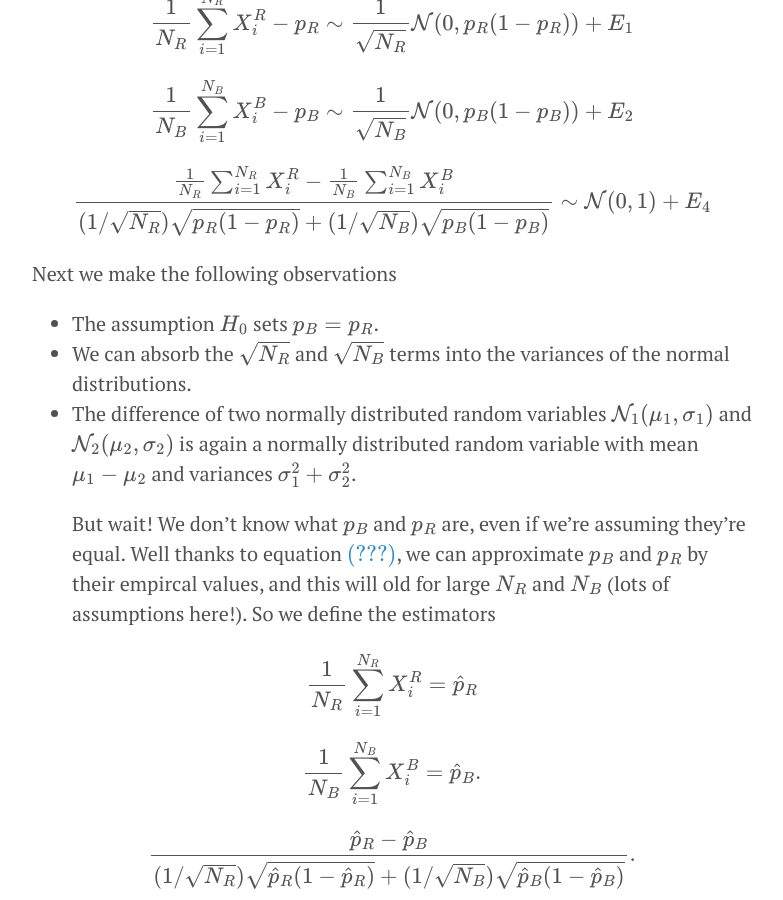
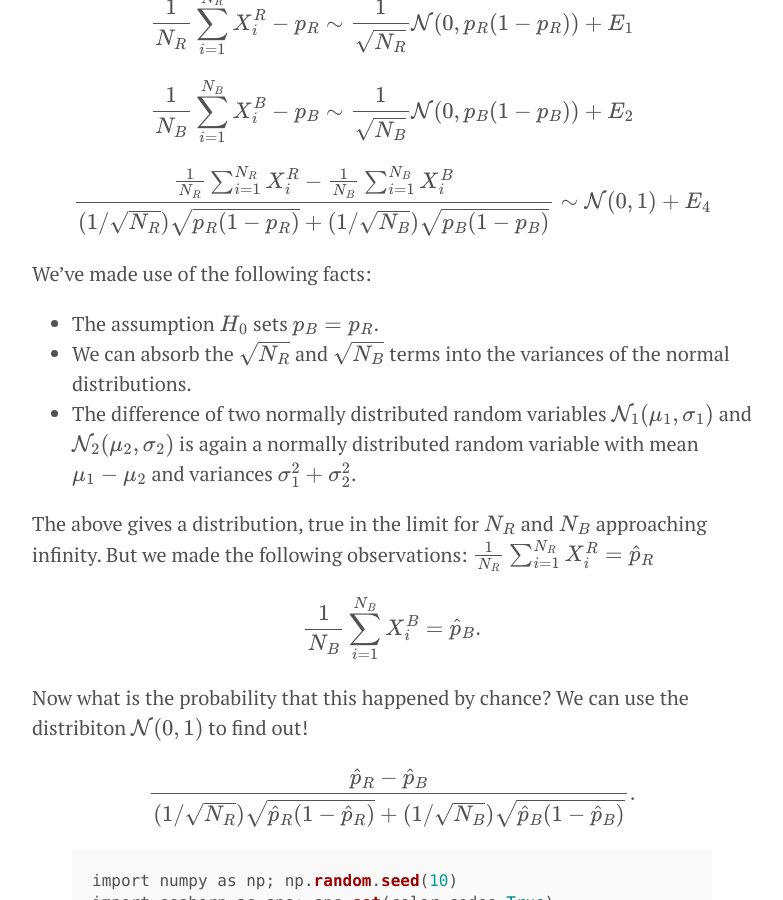
Before and after one commit to doriang102/doriang102.github.io, a Jekyll site: the page built from _posts/2017-05-28-hypothesis-testing.md, in a window 1280 px wide and 900 px high, scrolled down 1821 px. Shown: the whole window, without its empty margins (248-1031 px from the left). Built offline with Jekyll 4.4.1, drawn with Linux system fonts in a browser that asks for light colours; our own code applies the rules of GitHub Pages for plain Markdown files; formulas are drawn with MathJax 3.

Commit message:
Update 2017-05-28-hypothesis-testing.md

```diff
--- a/_posts/2017-05-28-hypothesis-testing.md
+++ b/_posts/2017-05-28-hypothesis-testing.md
@@ -56,16 +56,14 @@ $$\frac{1}{N_B}\sum_{i=1}^{N_B} X_i^B - p_B \sim \frac{1}{\sqrt{N_B}} \mathcal{N
 $$\frac{\frac{1}{N_R}\sum_{i=1}^{N_R} X_i^R - \frac{1}{N_B}\sum_{i=1}^{N_B} X_i^B}{(1/\sqrt{N_R})\sqrt{  p_R(1- p_R)} +(1/\sqrt{N_B})\sqrt{  p_B(1- p_B)}} \sim \mathcal{N}(0,1) + E_4$$
 
 
-Next we make the following observations
+We've made use of the following facts:
 
 - The assumption $$H_0$$ sets $$p_B = p_R$$.
 -  We can absorb the $$\sqrt{N_R}$$ and $$\sqrt{N_B}$$ terms into the variances of the normal distributions.
 - The difference of two normally distributed random variables $$\mathcal{N}_1(\mu_1,\sigma_1)$$ and $$\mathcal{N}_2(\mu_2,\sigma_2)$$ is again a normally distributed random variable with mean $$\mu_1 - \mu_2$$ and variances $$\sigma_1^2 + \sigma_2^2$$.
 
 
-  But wait! We don't know what $$p_B$$ and $$p_R$$ are, even if we're assuming they're equal. Well thanks to equation \eqref{LLN}, we can approximate $$p_B$$ and $$p_R$$ by their empircal
-values, and this will old for large $$N_R$$ and $$N_B$$ (lots of assumptions here!). So we define the estimators
-
+The above gives a distribution, true in the limit for $$N_R$$ and $$N_B$$ approaching infinity. But we made the following observations:
 $$
 \frac{1}{N_R} \sum_{i=1}^{N_R} X_i^R  = \hat p_R
 $$
@@ -74,6 +72,7 @@ $$
 \frac{1}{N_B} \sum_{i=1}^{N_B} X_i^B = \hat p_B.
 $$
 
+Now what is the probability that this happened by chance? We can use the distribiton $$\mathcal{N}(0,1)$$ to find out!
 
 
 $$
```
